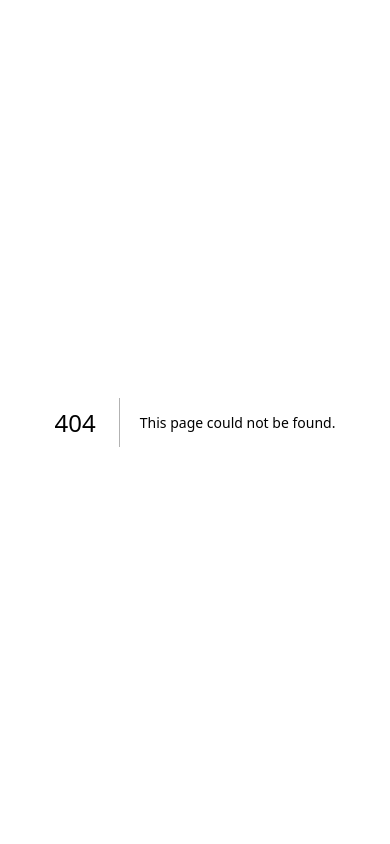
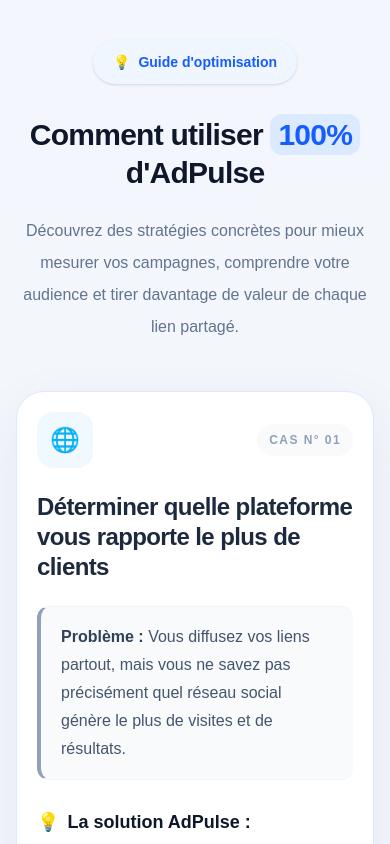
Before and after one commit to joeltech91-debug/AdPulse-Next, a Next.js app: page /guide-optimisation in a window 390 px wide. Before the commit this address had no page. Shown: the top 844 px of the page. Built offline with nearby package versions, Linux system fonts and the light colour scheme.

Commit message:
Add responsive AdPulse optimization guide page

```diff
--- /dev/null
+++ b/src/app/guide-optimisation/page.tsx
@@ -0,0 +1,105 @@
+const cases = [
+  {
+    number: "01",
+    icon: "🌐",
+    tone: "bg-sky-50 text-sky-700",
+    title: "Déterminer quelle plateforme vous rapporte le plus de clients",
+    problem: "Vous diffusez vos liens partout, mais vous ne savez pas précisément quel réseau social génère le plus de visites et de résultats.",
+    paragraphs: [
+      <>Générez <strong>2 ou 3 liens de tracking différents</strong> qui pointent tous vers la même destination finale. Partagez ensuite chaque lien sur un réseau social distinct : un pour Facebook, un pour TikTok et un pour Instagram.</>,
+      <>Après quelques jours, comparez les clics et les données disponibles dans votre tableau de bord pour identifier les canaux qui attirent le plus de visiteurs.</>,
+    ],
+    bullets: [
+      <><strong>Le lien le plus performant :</strong> concentrez davantage votre budget et vos efforts sur ce canal.</>,
+      <><strong>Le lien le moins performant :</strong> ajustez votre contenu, votre ciblage ou votre investissement.</>,
+    ],
+  },
+  {
+    number: "02",
+    icon: "🔄",
+    tone: "bg-orange-50 text-orange-700",
+    title: "Modifier votre destination sans repartir de zéro",
+    problem: "Votre publicité Meta Ads fonctionne, mais vous devez changer de page de vente. Modifier l'URL directement dans votre publicité peut vous obliger à remplacer le lien utilisé et compliquer le suivi de vos campagnes.",
+    paragraphs: [
+      <>Insérez votre <strong>lien dynamique AdPulse</strong> dans votre publicité dès son lancement. C'est cette adresse courte et stable que vous partagez.</>,
+      <>Si votre site change ou si vous souhaitez envoyer les visiteurs vers une autre page, modifiez uniquement la destination depuis AdPulse. Votre publicité conserve le même lien court et vos statistiques associées au lien restent accessibles.</>,
+    ],
+    bullets: [
+      <><strong>Un lien court qui reste le même :</strong> pas besoin de modifier le lien dans chaque publication où vous l'avez partagé.</>,
+      <><strong>Une destination actualisée :</strong> les prochains visiteurs sont redirigés vers la nouvelle page.</>,
+    ],
+  },
+  {
+    number: "03",
+    icon: "⭐",
+    tone: "bg-violet-50 text-violet-700",
+    title: "Mesurer l'efficacité réelle de vos influenceurs",
+    problem: "Vous collaborez avec plusieurs influenceurs en même temps et il est difficile de savoir lequel génère le plus de trafic.",
+    paragraphs: [
+      <>Conservez une URL finale unique pour votre offre, puis générez <strong>un lien AdPulse distinct pour chaque influenceur</strong>.</>,
+      <>Suivez les statistiques de chaque lien dans votre tableau de bord. Vous pourrez comparer les clics générés par chaque créateur et mieux évaluer les résultats de vos collaborations.</>,
+    ],
+    bullets: [
+      <><strong>Un lien par créateur :</strong> identifiez facilement la provenance du trafic.</>,
+      <><strong>Des décisions mieux informées :</strong> appuyez vos prochaines collaborations sur les résultats observés.</>,
+    ],
+  },
+];
+
+export default function GuideOptimisationPage() {
+  return (
+    <main className="min-h-screen bg-gradient-to-b from-[#f3f6fc] via-[#f5f7fb] to-[#eef2f9] px-4 pb-16 pt-10 text-slate-900 sm:px-6 sm:pt-16">
+      <div className="mx-auto max-w-5xl">
+        <header className="mb-12 text-center sm:mb-16">
+          <a href="/" className="mb-8 inline-flex items-center gap-2 rounded-full bg-blue-50 px-5 py-3 text-sm font-bold text-blue-600 shadow-sm transition hover:bg-blue-100">
+            <span aria-hidden>💡</span> Guide d'optimisation
+          </a>
+          <h1 className="mx-auto max-w-4xl text-3xl font-black leading-tight tracking-tight text-slate-900 sm:text-5xl">
+            Comment utiliser <span className="rounded-xl bg-blue-100 px-2 py-1 text-blue-600">100%</span> d'AdPulse
+          </h1>
+          <p className="mx-auto mt-6 max-w-4xl text-base leading-8 text-slate-500 sm:text-xl sm:leading-9">
+            Découvrez des stratégies concrètes pour mieux mesurer vos campagnes, comprendre votre audience et tirer davantage de valeur de chaque lien partagé.
+          </p>
+        </header>
+
+        <section className="space-y-8 sm:space-y-10">
+          {cases.map((item) => (
+            <article key={item.number} className="rounded-[1.75rem] border border-blue-100 bg-white p-5 shadow-[0_18px_55px_rgba(30,55,100,0.07)] sm:rounded-[2rem] sm:p-8 md:p-9">
+              <div className="mb-6 flex items-center justify-between gap-4">
+                <span className={`grid size-14 place-items-center rounded-2xl text-2xl ${item.tone}`} aria-hidden>{item.icon}</span>
+                <span className="rounded-full bg-slate-50 px-3 py-2 text-xs font-extrabold tracking-[0.12em] text-slate-400 sm:text-sm">CAS N° {item.number}</span>
+              </div>
+
+              <h2 className="mb-6 text-2xl font-extrabold leading-tight tracking-tight text-slate-800 sm:text-3xl">{item.title}</h2>
+
+              <div className="rounded-xl border-y border-slate-100 border-l-4 border-l-slate-400 bg-slate-50 px-5 py-4 text-base leading-7 text-slate-600 sm:text-lg sm:leading-8">
+                <strong className="text-slate-700">Problème :</strong> {item.problem}
+              </div>
+
+              <h3 className="mb-5 mt-7 flex items-center gap-2 text-lg font-extrabold text-slate-900 sm:text-xl">
+                <span aria-hidden>💡</span> La solution AdPulse :
+              </h3>
+
+              <div className="space-y-5 text-base leading-8 text-slate-700 sm:text-lg">
+                {item.paragraphs.map((paragraph, index) => <p key={index}>{paragraph}</p>)}
+                <ul className="list-disc space-y-3 pl-6 marker:text-blue-500">
+                  {item.bullets.map((bullet, index) => <li key={index}>{bullet}</li>)}
+                </ul>
+              </div>
+            </article>
+          ))}
+        </section>
+
+        <section className="mt-12 rounded-[1.75rem] bg-slate-900 px-6 py-9 text-center text-white shadow-xl sm:mt-16 sm:rounded-[2rem] sm:px-10 sm:py-12">
+          <p className="text-sm font-bold uppercase tracking-[0.18em] text-blue-300">Passez à l'action</p>
+          <h2 className="mx-auto mt-3 max-w-2xl text-2xl font-black tracking-tight sm:text-3xl">Prêt à mieux piloter vos campagnes ?</h2>
+          <p className="mx-auto mt-4 max-w-xl leading-7 text-slate-300">Créez vos liens, suivez leurs performances et adaptez vos destinations depuis un seul espace.</p>
+          <div className="mt-7 flex flex-col justify-center gap-3 sm:flex-row">
+            <a href="/inscription" className="btn border-0 bg-blue-500 text-white hover:bg-blue-600">Commencer gratuitement</a>
+            <a href="/" className="btn btn-outline border-slate-500 text-white hover:border-white hover:bg-white hover:text-slate-900">Retour à l'accueil</a>
+          </div>
+        </section>
+      </div>
+    </main>
+  );
+}
```
